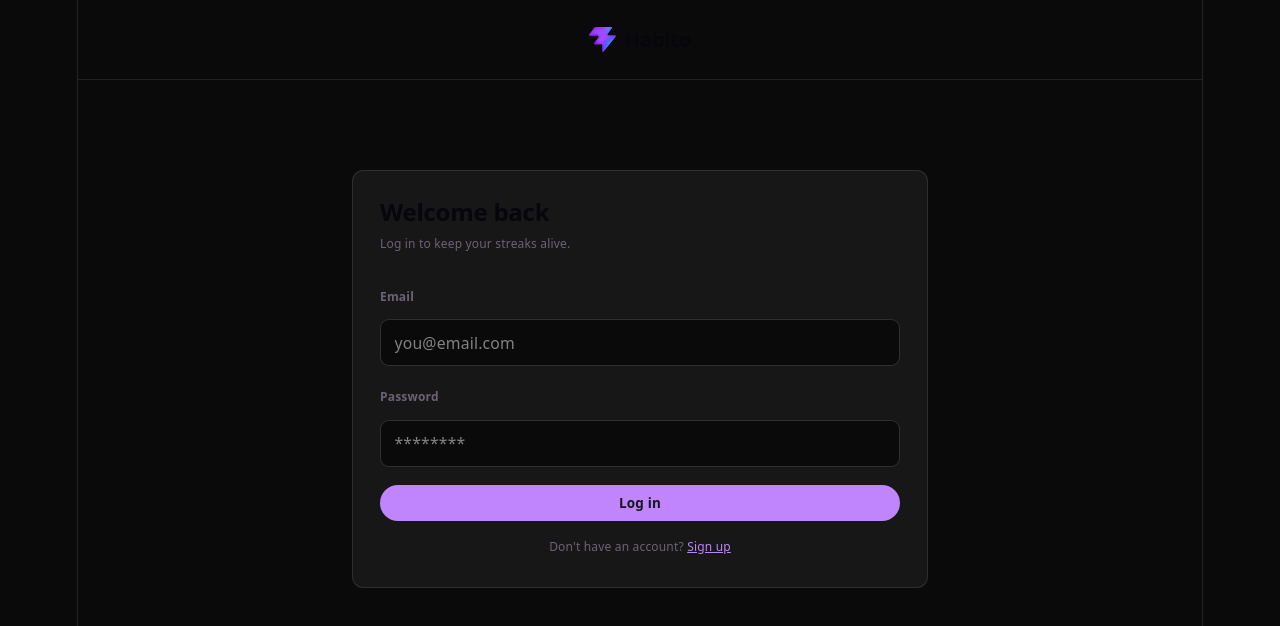
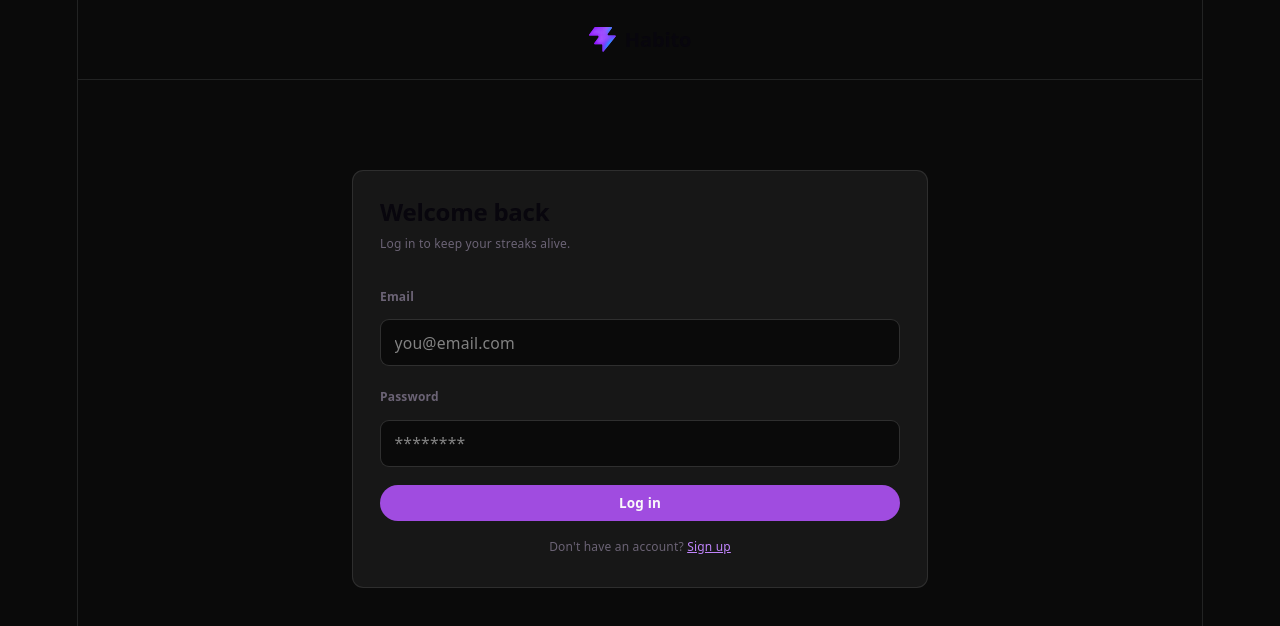
Before and after one commit to onurcankaya/habito-app, a React (Vite) app in the folder apps/client/: page /login in a window 1280 px wide. Shown: the top 626 px of the page. Built offline with nearby package versions, Linux system fonts and the light colour scheme; no server answers.

Commit message:
style: update primary button color

```diff
--- a/apps/client/src/components/ui/button.tsx
+++ b/apps/client/src/components/ui/button.tsx
@@ -20,7 +20,7 @@ export const Button = forwardRef<HTMLButtonElement, ButtonProps>(
       "rounded-full font-bold transition-colors disabled:opacity-50 cursor-pointer disabled:cursor-not-allowed";
 
     const variants = {
-      primary: "bg-primary hover:bg-primary/90 text-primary-foreground",
+      primary: "bg-primary-dark hover:bg-primary-dark/90 text-foreground",
       secondary: "bg-secondary hover:bg-secondary/80 text-secondary-foreground",
       destructive: "bg-destructive hover:bg-destructive/90 text-white",
       outline: "border border-border text-foreground hover:bg-muted",
```
